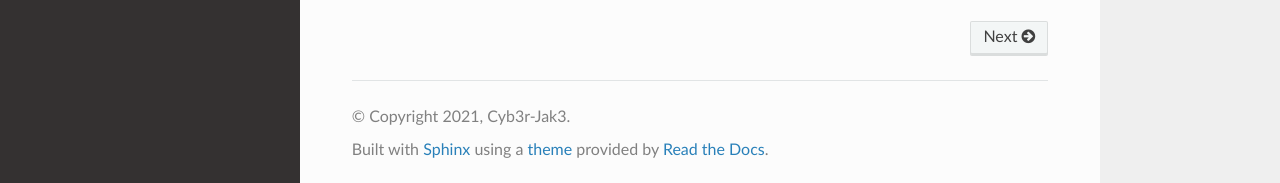
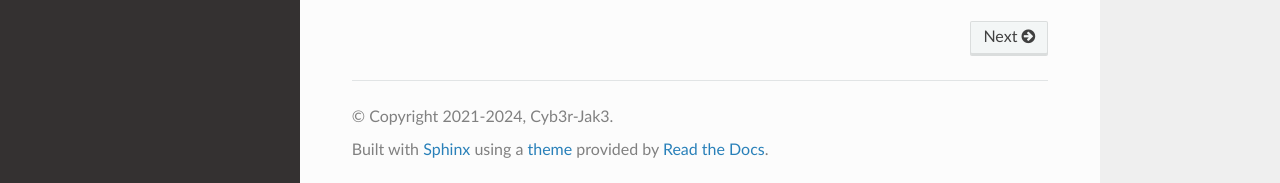
Before and after one commit to Cyb3r-Jak3/preimer_league_api, a Sphinx documentation site: the page built from docs/index.rst, in a window 1280 px wide and 900 px high, scrolled down 574 px. Shown: the part 714-897 px from the top of the window. Built offline with Sphinx 7.4.7 and the Read the Docs theme 2.0.0, drawn with Linux system fonts in a browser that asks for light colours.

Commit message:
Remove link self import

```diff
--- a/docs/conf.py
+++ b/docs/conf.py
@@ -12,7 +12,6 @@
 #
 import os
 import sys
-from premier_league_api import __version__
 
 sys.path.insert(0, os.path.abspath('.'))
 
@@ -20,11 +19,11 @@
 # -- Project information -----------------------------------------------------
 
 project = 'premier_league_api'
-copyright = '2021, Cyb3r-Jak3'
+copyright = '2021-2024, Cyb3r-Jak3'
 author = 'Cyb3r-Jak3'
 
 # The full version, including alpha/beta/rc tags
-release = __version__
+release = "2.0.0"
 
 
 # -- General configuration ---------------------------------------------------
```
Also changed, not shown: 1 other file.
